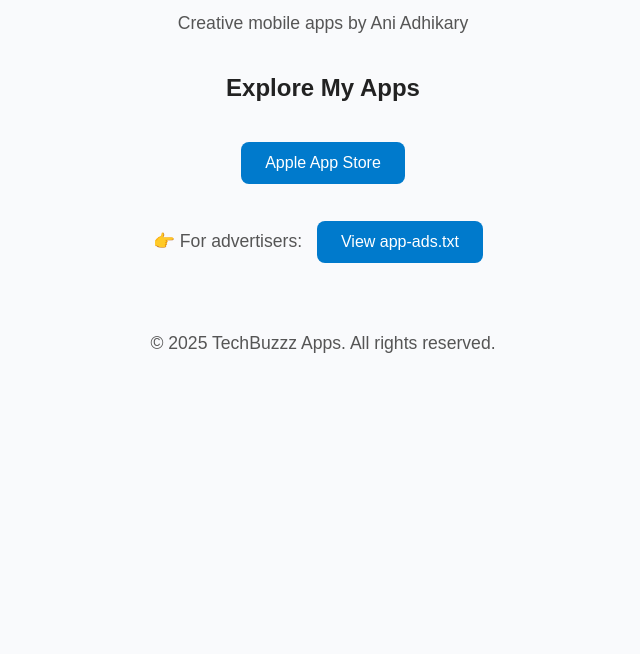
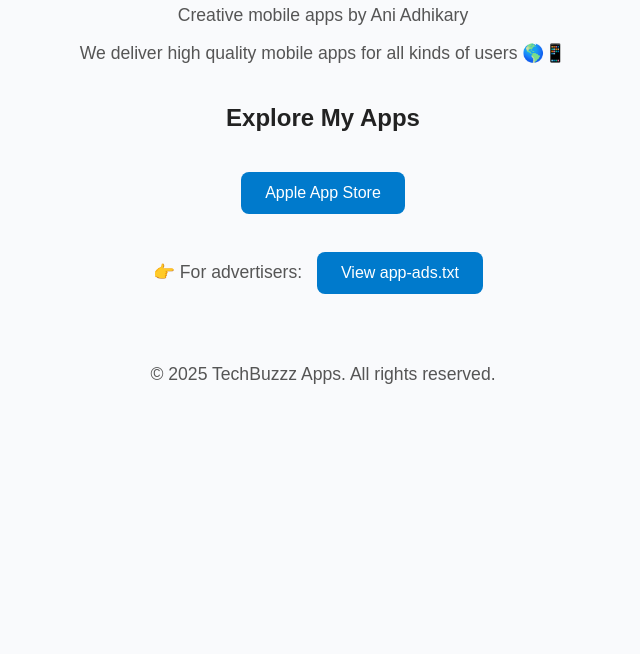
Before and after one commit to Ani-Adhikary/Ani-Adhikary.github.io, a plain HTML site: page index.html in a window 1280 px wide. Shown: the part 146-800 px from the top of the page, without its empty margins (317-957 px from the left). Drawn offline with Linux system fonts and the light colour scheme.

Commit message:
Update index.html

```diff
--- a/index.html
+++ b/index.html
@@ -11,6 +11,8 @@
       padding: 50px;
       background: #f9fafc;
       color: #222;
+      max-width: 800px;
+      margin: auto;
     }
     header {
       margin-bottom: 40px;
@@ -51,12 +53,13 @@
   <header>
     <h1>🚀 TechBuzzz Apps</h1>
     <p>Creative mobile apps by Ani Adhikary</p>
+     <p>We deliver high quality mobile apps for all kinds of users 🌎📱</p>
   </header>
 
   <section>
     <h2>Explore My Apps</h2>
     <div class="links">
-      <a href="https://apps.apple.com/developer/W3BU4T6J77" target="_blank">Apple App Store</a>
+      <a href="https://apps.apple.com/us/developer/ani-adhikary/id1445997696" target="_blank">Apple App Store</a>
     </div>
   </section>
 
```
